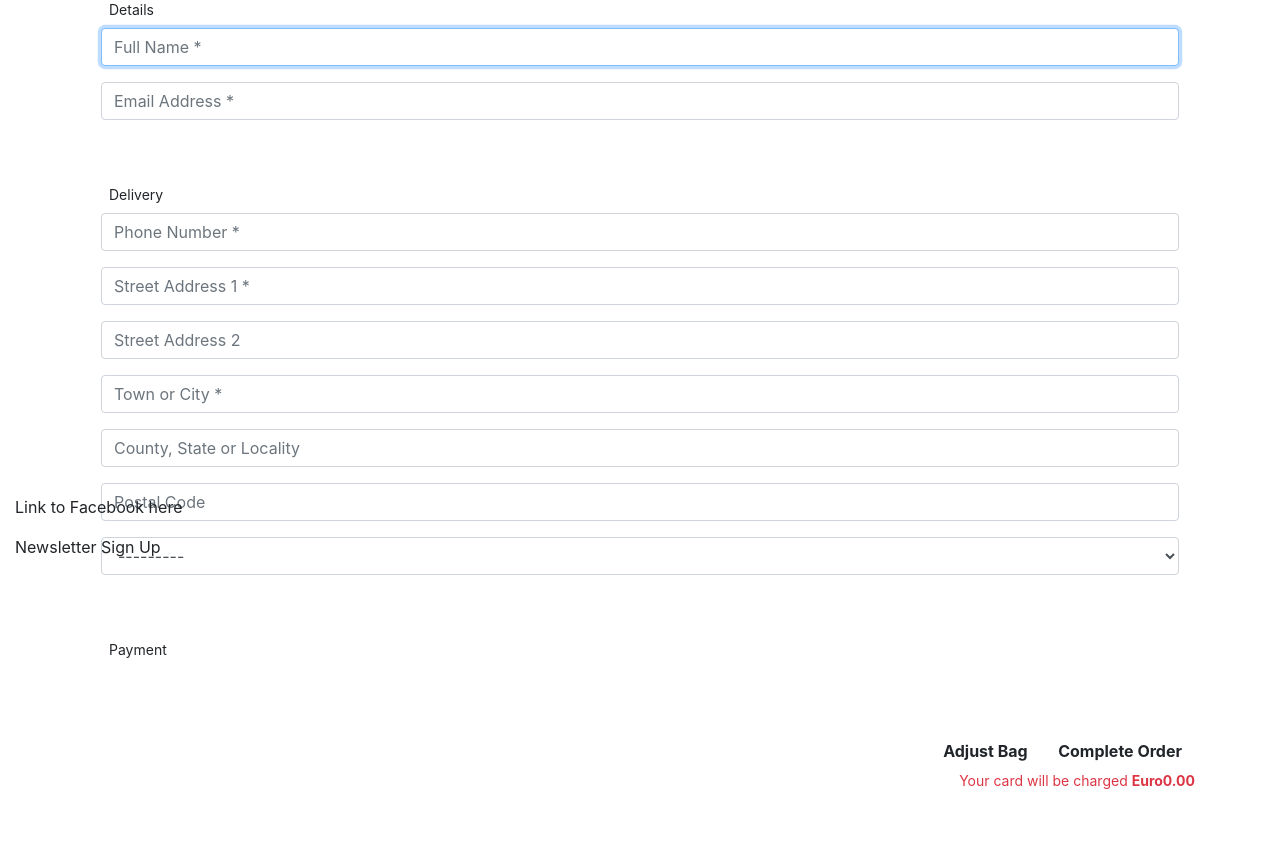
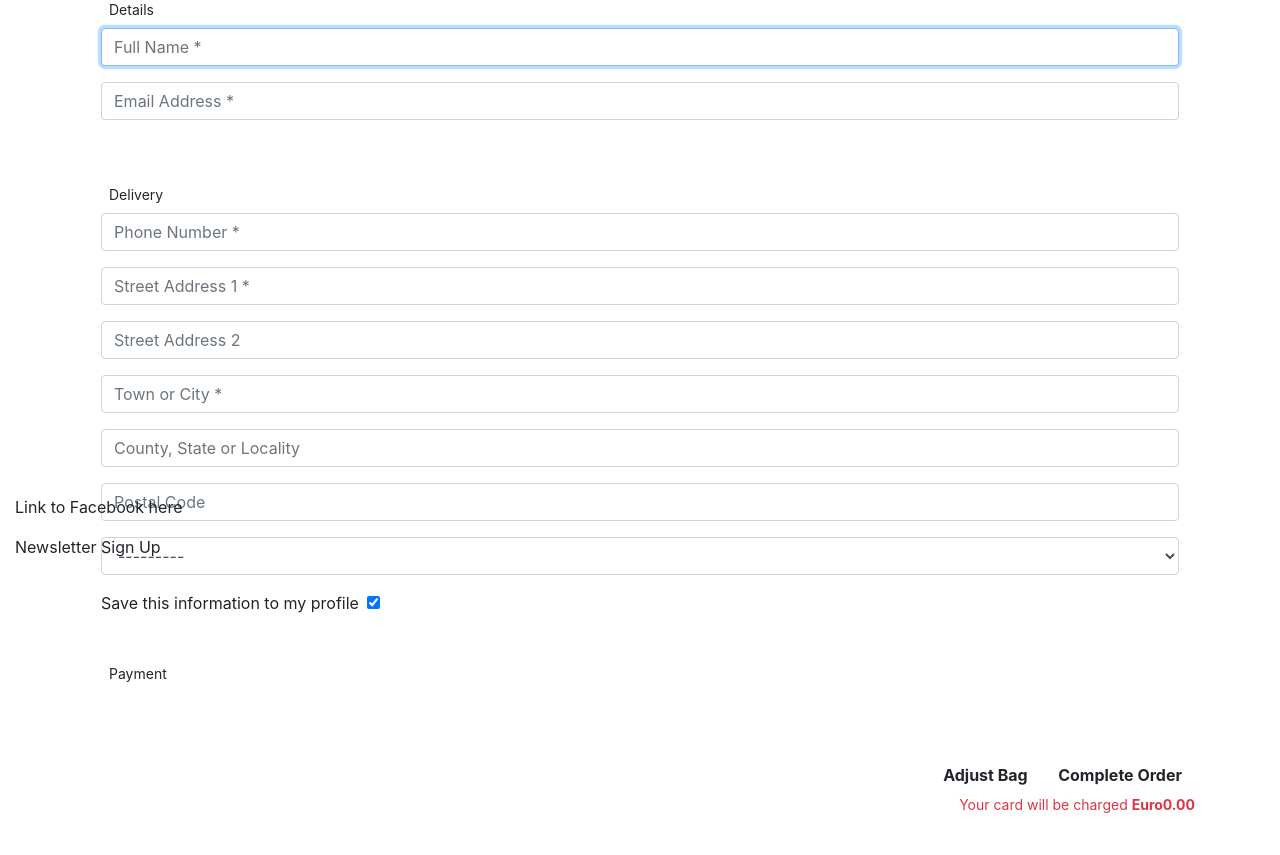
Before and after one commit to JulianeGampe/language-school, a Django app: template checkout/templates/checkout/checkout.html in a window 1280 px wide. Shown: the part 225-1080 px from the top of the page. Before the commit the page ends 1014 px from the top, so only its background shows below. Run offline with Django 3.2, Linux system fonts and the light colour scheme; the template is opened without the code that fills it: values that come from a table or form of the project are taken from there, others are empty; some libraries are stand-ins or nearby versions.

Commit message:
Add checkbox to save info

```diff
--- a/checkout/templates/checkout/checkout.html
+++ b/checkout/templates/checkout/checkout.html
@@ -36,6 +36,8 @@
                 {{ orderform.county | as_crispy_field }}
                 {{ orderform.postcode | as_crispy_field }}
                 {{ orderform.country | as_crispy_field }}
+                <label class="form-check-label" for="id-save-info">Save this information to my profile</label>
+                <input class="form-check-input ml-2 mr-0" type="checkbox" id="id-save-info" name="save-info" checked>
             </fieldset>
             <fieldset class="px-3">
                 <legend class="fieldset-label small text-black px-2 w-auto">Payment</legend>
```
